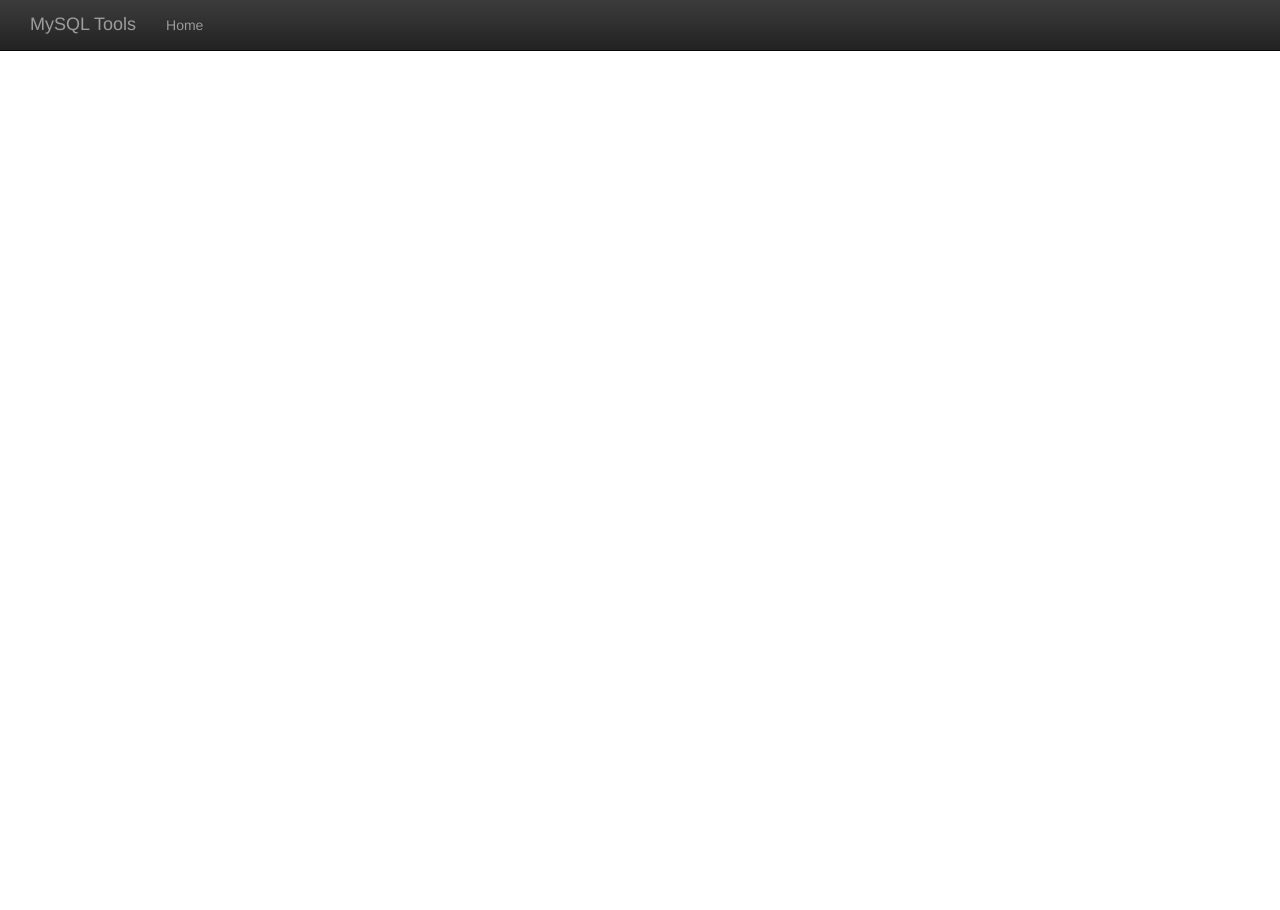
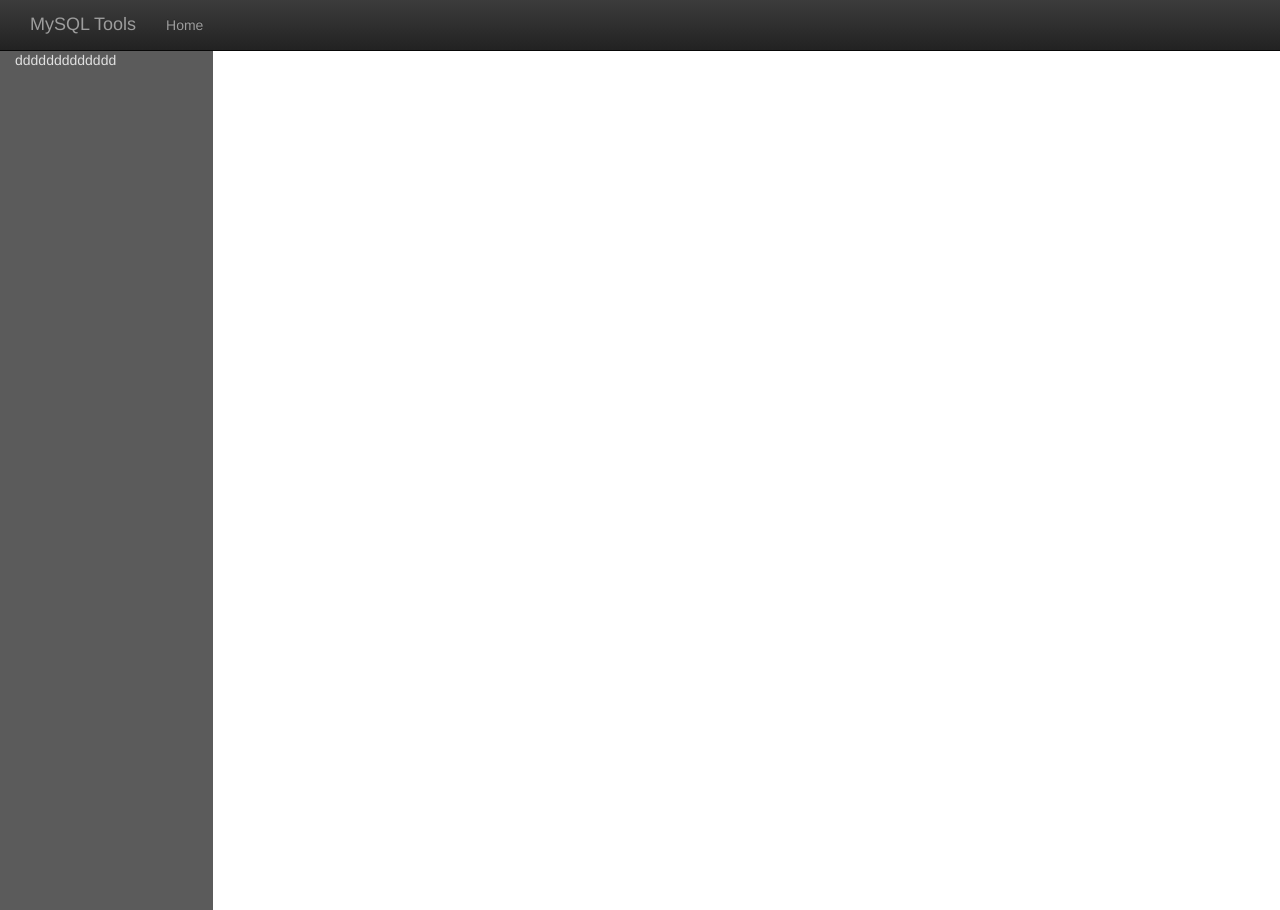
Before and after one commit to fayesun/forauto, a Django app: template mysqltools/templates/mysqltools/base.html in a window 1280 px wide. Run offline with Django 3.2, Linux system fonts and the light colour scheme; the template is opened without the code that fills it, so the values that code supplies are empty; parts of the project's set-up code (start-up, migrations or seed data) failed here and were passed over; some libraries are stand-ins or nearby versions.

Commit message:
add left nav affix

```diff
--- a/mysqltools/static/mysqltools/css/base.css
+++ b/mysqltools/static/mysqltools/css/base.css
@@ -1,3 +1,10 @@
 body {
-    padding-top: 70px;
+    padding-top: 50px;
 }
+
+#nav-left-affix-1 {
+    background: #5B5B5B;
+    color: #E0E0E0;
+    position: fixed;
+    height: 100%;
+}
--- a/mysqltools/templates/mysqltools/base.html
+++ b/mysqltools/templates/mysqltools/base.html
@@ -19,7 +19,7 @@
 
         <div class="collapse navbar-collapse">
             <ul class="nav navbar-nav">
-                <li><a href="#">Home</a></li>
+                <li><a href="{% url 'index' %}">Home</a></li>
 
             </ul>
         </div>
@@ -28,6 +28,14 @@
 
 </nav>
 
+<div class="container-fluid">
+    <div class="row">
+        <div class="col-xs-2" id="nav-left-affix-1">
+            ddddddddddddd
+        </div>
+    </div>
+</div>
+
 <script type="text/javascript" src="{% static 'mysqltools/js/jquery.min.js' %}"></script>
 <script type="text/javascript" src="{% static 'mysqltools/js/bootstrap.min.js' %}"></script>
 {% block extra_js %} {% endblock %}
```
